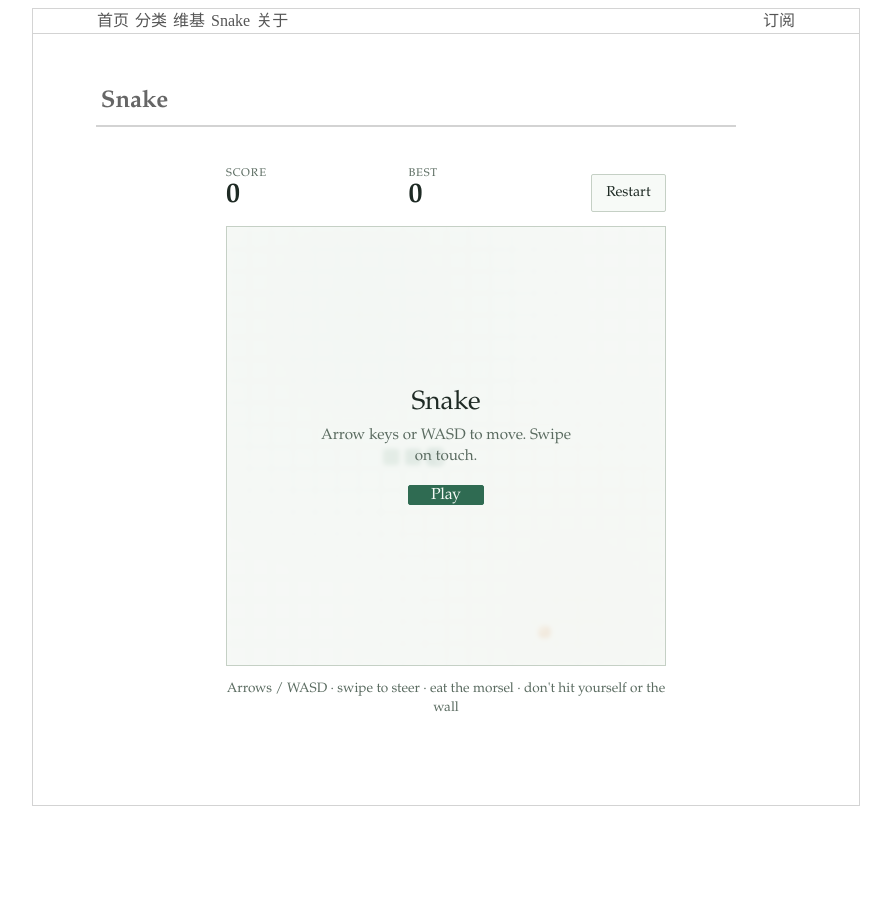
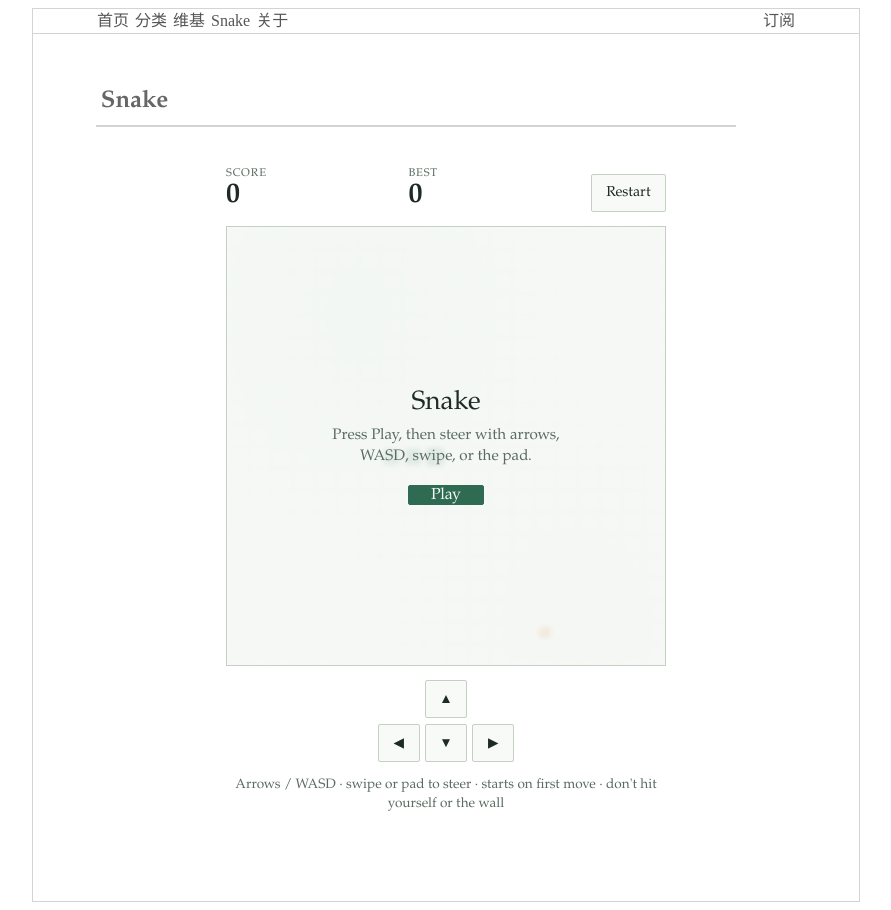
Before and after one commit to assertion/assertion.github.io, a Jekyll site: the page built from pages/snake.md, in a window 1280 px wide. Shown: the whole page, without its empty margins (194-1085 px from the left). Built offline with Jekyll 4.4.1, drawn with Linux system fonts in a browser that asks for light colours; Markdown is read by kramdown in place of the engine named in the settings.

Commit message:
Wait for first steer before Snake moves; add direction pad
Fixes instant wall deaths when input is delayed, and adds an
on-screen pad for touch and click-based steering.

Co-authored-by: Aaron Xia <zhhuaxia@gmail.com>

```diff
--- a/css/snake.css
+++ b/css/snake.css
@@ -147,6 +147,48 @@
   line-height: 1.4;
 }
 
+.snake-pad {
+  display: grid;
+  grid-template-columns: repeat(3, 2.6rem);
+  grid-template-rows: repeat(2, 2.4rem);
+  gap: 0.35rem;
+  justify-content: center;
+  margin-top: 0.85rem;
+  user-select: none;
+  -webkit-user-select: none;
+}
+
+.snake-pad-btn {
+  appearance: none;
+  border: 1px solid var(--snake-line);
+  background: var(--snake-panel);
+  color: var(--snake-ink);
+  font-size: 0.85rem;
+  line-height: 1;
+  cursor: pointer;
+  border-radius: 2px;
+  transition: background 120ms ease, border-color 120ms ease, color 120ms ease;
+}
+
+.snake-pad-btn[data-dir="up"] { grid-column: 2; grid-row: 1; }
+.snake-pad-btn[data-dir="left"] { grid-column: 1; grid-row: 2; }
+.snake-pad-btn[data-dir="down"] { grid-column: 2; grid-row: 2; }
+.snake-pad-btn[data-dir="right"] { grid-column: 3; grid-row: 2; }
+
+.snake-pad-btn:hover,
+.snake-pad-btn:focus-visible {
+  background: #e3ebe3;
+  border-color: var(--snake-moss);
+  color: var(--snake-moss);
+  outline: none;
+}
+
+.snake-pad-btn:active {
+  background: var(--snake-moss);
+  border-color: var(--snake-moss);
+  color: #f5faf6;
+}
+
 .snake-hint {
   margin: 0.85rem 0 0;
   font-size: 0.85rem;
--- a/js/snake.js
+++ b/js/snake.js
@@ -2,7 +2,7 @@
   "use strict";
 
   var GRID = 20;
-  var TICK_MS = 110;
+  var TICK_MS = 125;
   var STORAGE_KEY = "aarenxia-snake-best";
 
   var canvas = document.getElementById("snake-canvas");
@@ -17,6 +17,7 @@
   var startBtn = document.getElementById("snake-start");
   var restartBtn = document.getElementById("snake-restart");
   var stage = canvas.parentElement;
+  var pad = document.querySelector(".snake-pad");
 
   var cell = canvas.width / GRID;
   var snake;
@@ -28,6 +29,7 @@
   var running = false;
   var dead = false;
   var started = false;
+  var awaitingMove = false;
   var tickTimer = null;
   var foodPulse = 0;
   var touchStart = null;
@@ -83,9 +85,15 @@
 
   function setDirection(nx, ny) {
     if (!started || dead) return;
-    // Block immediate reverse into self
-    if (nx === -dir.x && ny === -dir.y) return;
+    // Block immediate reverse into self once moving
+    if (!awaitingMove && nx === -dir.x && ny === -dir.y) return;
     pendingDir = { x: nx, y: ny };
+    if (awaitingMove) {
+      awaitingMove = false;
+      dir = pendingDir;
+      running = true;
+      startLoop();
+    }
   }
 
   function bumpScore() {
@@ -268,11 +276,12 @@
   function play() {
     resetGame();
     started = true;
-    running = true;
+    running = false;
+    awaitingMove = true;
     dead = false;
     hideOverlay();
     draw();
-    startLoop();
+    stopLoop();
   }
 
   function onKey(e) {
@@ -305,6 +314,20 @@
     else if (key === "ArrowLeft" || key === "a" || key === "A") setDirection(-1, 0);
     else if (key === "ArrowRight" || key === "d" || key === "D") setDirection(1, 0);
     else if (key === "r" || key === "R") play();
+  }
+
+  function onPadClick(e) {
+    var btn = e.target.closest("[data-dir]");
+    if (!btn) return;
+    e.preventDefault();
+    if (!started || dead) {
+      play();
+    }
+    var d = btn.getAttribute("data-dir");
+    if (d === "up") setDirection(0, -1);
+    else if (d === "down") setDirection(0, 1);
+    else if (d === "left") setDirection(-1, 0);
+    else if (d === "right") setDirection(1, 0);
   }
 
   function onTouchStart(e) {
@@ -340,11 +363,27 @@
   window.addEventListener("keydown", onKey, { passive: false });
   stage.addEventListener("touchstart", onTouchStart, { passive: true });
   stage.addEventListener("touchend", onTouchEnd, { passive: true });
+  if (pad) {
+    pad.addEventListener("click", onPadClick);
+    pad.addEventListener("pointerdown", function (e) {
+      // Prefer pointer for mobile: set direction without waiting for click delay
+      var btn = e.target.closest("[data-dir]");
+      if (!btn) return;
+      e.preventDefault();
+      if (!started || dead) play();
+      var d = btn.getAttribute("data-dir");
+      if (d === "up") setDirection(0, -1);
+      else if (d === "down") setDirection(0, 1);
+      else if (d === "left") setDirection(-1, 0);
+      else if (d === "right") setDirection(1, 0);
+    });
+  }
 
   // Initial idle preview
   resetGame();
   started = false;
   running = false;
+  awaitingMove = false;
   draw();
-  showOverlay("Snake", "Arrow keys or WASD to move. Swipe on touch.", "Play");
+  showOverlay("Snake", "Press Play, then steer with arrows, WASD, swipe, or the pad.", "Play");
 })();
--- a/pages/snake.md
+++ b/pages/snake.md
@@ -30,5 +30,12 @@ extra_js: /js/snake.js
     </div>
   </div>
 
-  <p class="snake-hint">Arrows / WASD · swipe to steer · eat the morsel · don't hit yourself or the wall</p>
+  <div class="snake-pad" aria-label="Direction pad">
+    <button type="button" class="snake-pad-btn" data-dir="up" aria-label="Up">▲</button>
+    <button type="button" class="snake-pad-btn" data-dir="left" aria-label="Left">◀</button>
+    <button type="button" class="snake-pad-btn" data-dir="down" aria-label="Down">▼</button>
+    <button type="button" class="snake-pad-btn" data-dir="right" aria-label="Right">▶</button>
+  </div>
+
+  <p class="snake-hint">Arrows / WASD · swipe or pad to steer · starts on first move · don't hit yourself or the wall</p>
 </div>
```
